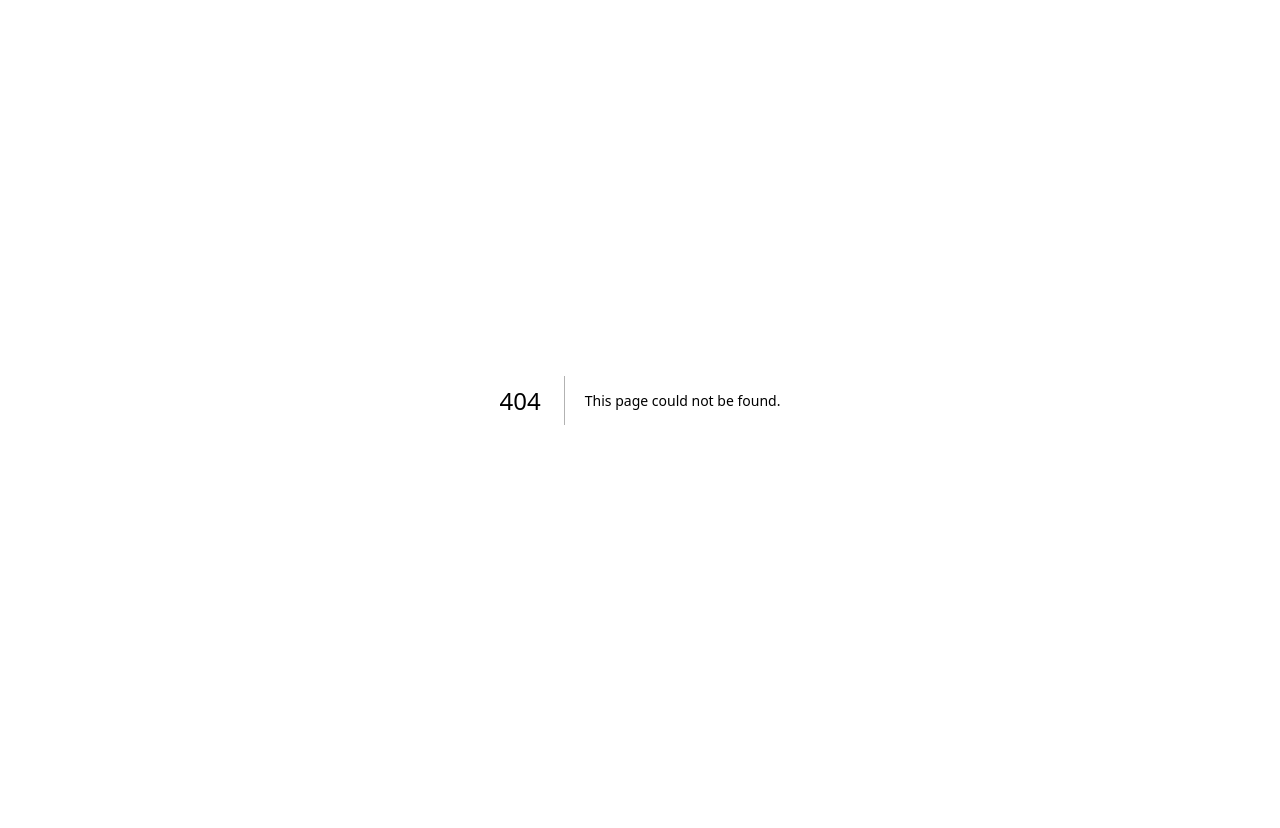
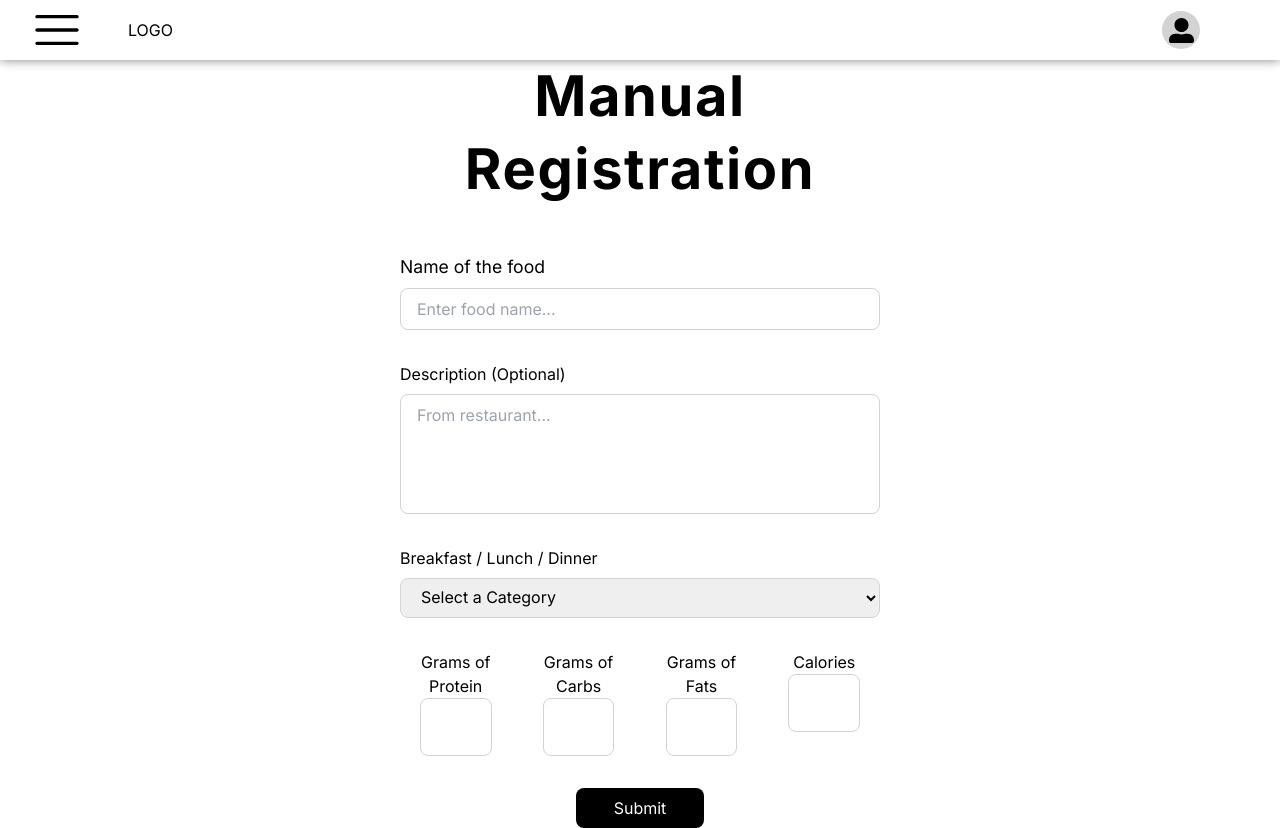
Before and after one commit to GermanS04/NutriPAI, a Next.js app in the folder Frontend/nutri-pal/: page /mealregistration/manual in a window 1280 px wide. Before the commit this address had no page. Before the commit the page ends 800 px from the top, so only its background shows below. Built offline with nearby package versions, Linux system fonts and the light colour scheme; no server answers.

Commit message:
add(main top bar and meal manual registration UI and POST)

```diff
--- a/Frontend/nutri-pal/src/app/consts.tsx
+++ b/Frontend/nutri-pal/src/app/consts.tsx
@@ -1,3 +1,4 @@
 
 
 export const BASE_URL_REST_API = 'http://localhost:2024/'
+export const TIME_ZONE = 'T00:00:00.000Z'
--- a/Frontend/nutri-pal/src/app/gates/login/page.tsx
+++ b/Frontend/nutri-pal/src/app/gates/login/page.tsx
@@ -8,8 +8,6 @@ import { useEffect, useState } from 'react';
 import { Inputs } from '@/components/gates/Inputs';
 import { auth } from '@/app/firebase-config';
 import { onAuthStateChanged, signInWithEmailAndPassword } from 'firebase/auth';
-import Image from 'react';
-
 
 export default function login() {
     const router = useRouter();
--- /dev/null
+++ b/Frontend/nutri-pal/src/app/mealregistration/manual/page.tsx
@@ -0,0 +1,20 @@
+'use client'
+
+import '@/styles/manualMeal.css'
+import { MealRegistrationForm } from "@/components/mealRegister/MealRegistrationForm"
+import { TopBarMain } from "@/components/navigation/TopBarMain"
+
+
+export default function manual() {
+    return (
+        <>
+            <TopBarMain />
+            <main className="manual-meal-main-container">
+                <div className="manual-meal-title">
+                    Manual Registration
+                </div>
+                <MealRegistrationForm />
+            </main>
+        </>
+    )
+}
--- a/Frontend/nutri-pal/src/app/mealregistration/page.tsx
+++ b/Frontend/nutri-pal/src/app/mealregistration/page.tsx
@@ -3,9 +3,16 @@
 import '@/styles/mealRegistration.css'
 import { BsArrowRight } from "react-icons/bs";
 import { TopBarMain } from '@/components/navigation/TopBarMain';
+import { useRouter } from 'next/navigation';
+
 
 export default function mealregistration() {
+    const router = useRouter();
     const ARROW_SIZE = 45;
+
+    const sendManualRegistration = () => {
+        router.push('/mealregistration/manual')
+    }
 
     return (
         <>
@@ -23,7 +30,7 @@ export default function mealregistration() {
                             <BsArrowRight size={ARROW_SIZE} />
                         </div>
                     </button>
-                    <button className='meal-register-option'>
+                    <button className='meal-register-option' onClick={sendManualRegistration}>
                         <div className='meal-register-option-text'>
                             Manual
                         </div>
--- /dev/null
+++ b/Frontend/nutri-pal/src/components/mealRegister/MealRegistrationForm.tsx
@@ -0,0 +1,84 @@
+'use client'
+
+import '@/styles/MealRegistrationForm.css'
+import { BASE_URL_REST_API } from '@/app/consts'
+import axios from 'axios'
+import { auth } from '@/app/firebase-config'
+import { onAuthStateChanged } from 'firebase/auth'
+import { useState } from 'react'
+
+export const MealRegistrationForm = () => {
+    const [user, setUser] = useState({})
+
+    onAuthStateChanged(auth, (user) => {
+        if (user) {
+            setUser(user);
+        }
+    })
+
+    const sendMeal = (e: any) => {
+        e.preventDefault();
+
+        const data = new FormData(e.currentTarget);
+        const values = Object.fromEntries(data.entries());
+
+        axios.post(BASE_URL_REST_API + 'meals', {
+            name: values.name,
+            category: values.category,
+            description: values.description,
+            proteins: parseInt(values.protein),
+            carbs: parseInt(values.carbs),
+            fats: parseInt(values.fats),
+            calories: parseInt(values.calories),
+            userId: user.uid
+        })
+    }
+
+    return (
+        <form className="meal-register-form-main-container" onSubmit={sendMeal}>
+            <div className='meal-register-form-input'>
+                <p>
+                    Name of the food
+                </p>
+                <input className="meal-register-form-input-name" name='name' required type="text" placeholder="Enter food name..." />
+            </div>
+            <div className='meal-register-form-input'>
+                Description (Optional)
+                <textarea className="meal-register-form-input-description" name='description' placeholder="From restaurant..." />
+            </div>
+            <div className='meal-register-form-input'>
+                Breakfast / Lunch / Dinner
+                <select className='meal-register-form-select-category' defaultValue='' name='category' required>
+                    <option value='' disabled>Select a Category</option>
+                    <option value='Breakfast'>Breakfast</option>
+                    <option value='Lunch'>Lunch</option>
+                    <option value='Dinner'>Dinner</option>
+                </select>
+            </div>
+            <div className='meal-register-form-grams-input-container'>
+                <div>
+                    Grams of Protein
+                    <input name='protein' type="text" inputMode='numeric' />
+                </div>
+                <div>
+                    Grams of Carbs
+                    <input name='carbs' type="text" inputMode='numeric' />
+                </div>
+                <div>
+                    Grams of Fats
+                    <input name='fats' type="text" inputMode='numeric' />
+                </div>
+                <div>
+                    Calories
+                    <input name='calories' type="text" inputMode='numeric' />
+                </div>
+            </div>
+            <div>
+                <button className='meal-register-form-submit-button' type="submit">
+                    Submit
+                </button>
+            </div>
+
+        </form>
+    )
+}
--- a/Frontend/nutri-pal/src/components/navigation/TopBarMain.tsx
+++ b/Frontend/nutri-pal/src/components/navigation/TopBarMain.tsx
@@ -28,16 +28,11 @@ export const TopBarMain = () => {
     useEffect(() => {
         if (getFlag) {
             const USER_ID_API = BASE_URL_REST_API + 'users/' + user.uid;
-            console.log(USER_ID_API)
             axios.get(USER_ID_API)
                 .then((response) => { setName(response.data.name) })
                 .catch((error) => { alert('There has been an error when getting the user info by uid' + error) })
         }
     }, [getFlag])
-
-    useEffect(() => {
-        console.log(name)
-    }, [name])
 
     return (
         <div className="topbarmain-main-container">
--- /dev/null
+++ b/Frontend/nutri-pal/src/styles/MealRegistrationForm.css
@@ -0,0 +1,92 @@
+
+.meal-register-form-main-container{
+    display: flex;
+    flex-direction: column;
+    gap: 2rem;
+    width: 40vw;
+}
+
+.meal-register-form-main-container input{
+    transition: transform ease 0.3s;
+}
+
+.meal-register-form-main-container input:focus{
+    outline: none;
+    transform: scale(1.05);
+}
+
+.meal-register-form-main-container textarea{
+    transition: transform ease 0.3s;
+}
+
+.meal-register-form-main-container textarea:focus{
+    outline: none;
+    transform: scale(1.1);
+}
+
+.meal-register-form-main-container select:focus{
+    outline: none;
+}
+
+.meal-register-form-input{
+    display: flex;
+    flex-direction: column;
+    align-items: flex-start;
+    padding: 0 1rem;
+    width: 100%;
+    gap: 0.5rem;
+}
+
+.meal-register-form-input p{
+    font-size: 1.1rem;
+}
+
+.meal-register-form-input-name{
+    width: 100%;
+    padding: 0.5rem 1rem;
+    border-radius: 0.5rem;
+    border: 1px solid lightgray;
+}
+
+.meal-register-form-select-category{
+    width: 100%;
+    padding: 0.5rem 1rem;
+    border-radius: 0.5rem;
+    border: 1px solid lightgray;
+}
+
+.meal-register-form-input-description{
+    width: 100%;
+    height: 15vh;
+    padding: 0.5rem 1rem;
+    border-radius: 0.5rem;
+    resize: none;
+    border: 1px solid lightgray;
+}
+
+.meal-register-form-grams-input-container{
+    display: flex;
+    flex-direction: row;
+    justify-content: space-evenly;
+    width: 100%;
+}
+
+.meal-register-form-grams-input-container div{
+    width: 20%;
+}
+
+.meal-register-form-grams-input-container div input{
+    width: 70%;
+    padding: 1rem;
+    border-radius: 0.5rem;
+    text-align: center;
+    border: 1px solid lightgray;
+}
+
+.meal-register-form-submit-button{
+    width: 25%;
+    color: white;
+    background-color: black;
+    padding: 0.5rem 1rem;
+    border-radius: 0.5rem;
+}
--- /dev/null
+++ b/Frontend/nutri-pal/src/styles/manualMeal.css
@@ -0,0 +1,17 @@
+.manual-meal-main-container{
+    display: flex;
+    flex-direction: column;
+    min-height: 92.5vh;
+    text-align: center;
+    justify-content: center;
+    align-items: center;
+    gap: 3rem;
+}
+
+.manual-meal-title{
+    width: 40vw;
+    font-size: 3.5rem;
+    font-weight: bold;
+    letter-spacing: 0.1rem;
+    line-height: 130%;
+}
```
